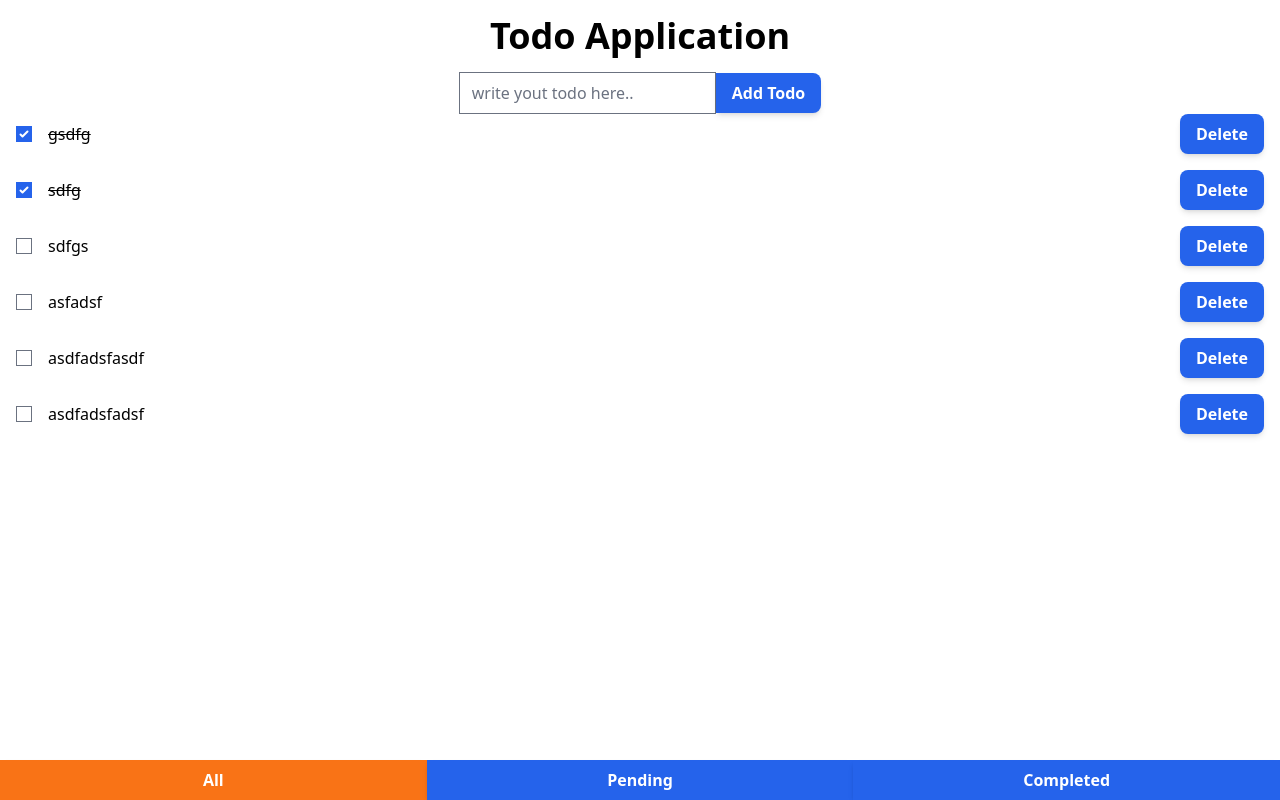
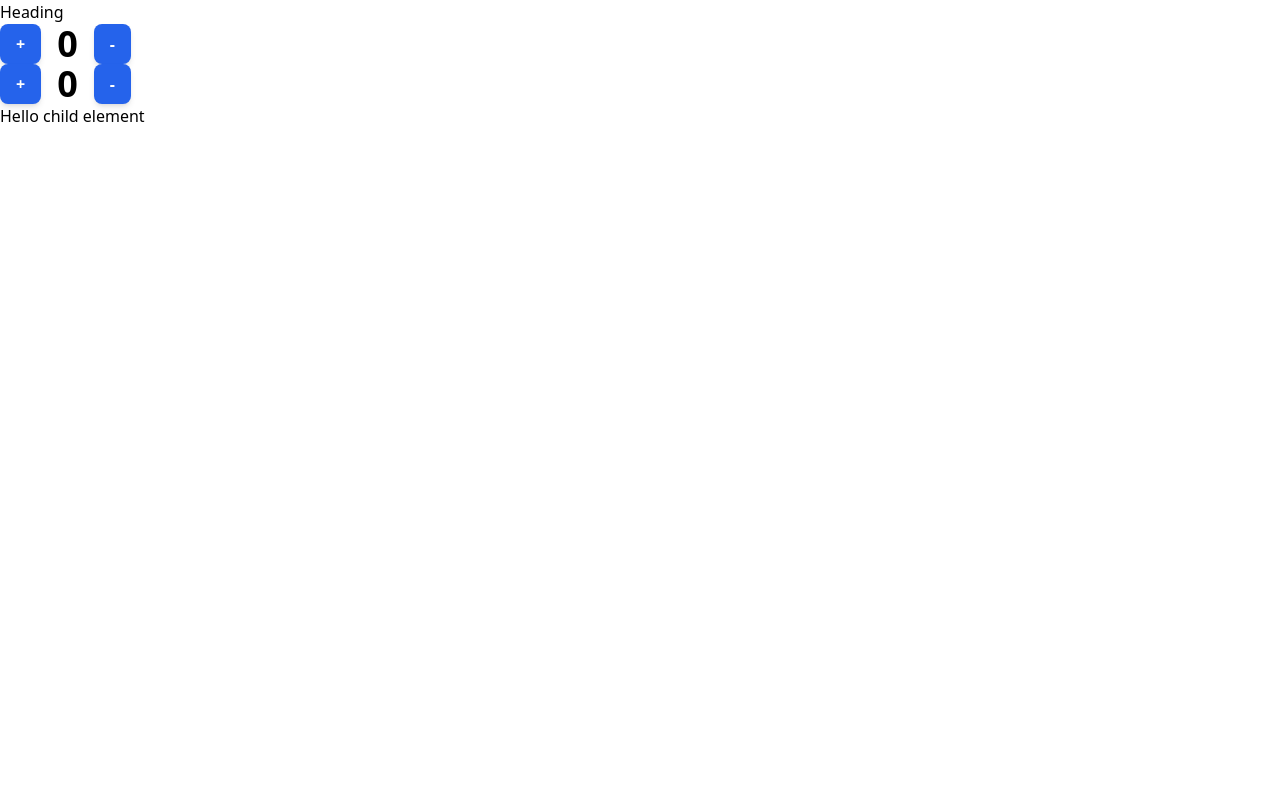
Before and after one commit to the-special-character/deloitte_react, a React app: page / in a window 1280 px wide. Built offline with nearby package versions, Linux system fonts and the light colour scheme; data requests are answered from the project's data file.

Commit message:
started with hooks

```diff
--- a/src/app.tsx
+++ b/src/app.tsx
@@ -1,20 +1,85 @@
-import React, { Component, createRef } from 'react';
-import ErrorBlock from './component/errorBlock';
-import Todo from './container/todo';
+import React, { useState, useEffect, useRef } from 'react';
+import useCounter from './hooks/useCounter';
 
-// Props are immutable
-// Function Component
-type State = {};
+const Child = () => {
+  useEffect(() => {
+    const mouseMove = () => {
+      console.log('mouse move');
+    };
+
+    document.addEventListener('mousemove', mouseMove);
+
+    const interval = setInterval(() => {
+      console.log('interval');
+    }, 1000);
+
+    // componetWillUnmount
+    return () => {
+      document.removeEventListener('mousemove', mouseMove);
+      clearInterval(interval);
+    };
+  }, []);
+
+  return <p>Hello child element</p>;
+};
 
 type Props = {};
-class App extends Component<Props, State> {
-  render(): React.ReactNode {
-    return (
-      <ErrorBlock>
-        <Todo />
-      </ErrorBlock>
-    );
-  }
+
+function App({}: Props) {
+  const { counter, increment, decrement } = useCounter();
+  const {
+    counter: value,
+    increment: incrementValue,
+    decrement: decrementValue,
+  } = useCounter();
+  // const [hasMounted, setHasMounted] = useState(false);
+
+  const h1Ref = useRef<HTMLHeadingElement>(null);
+  const hasMounted = useRef<boolean>(false);
+
+  // ComponentDidMount
+  // ComponentDidUpdate
+  useEffect(() => {
+    if (hasMounted.current) {
+      // const h1 = h1Ref.current;
+      // console.log(h1);
+      console.log('use Effect with value');
+    }
+  }, [value]);
+
+  // ComponentDidMount
+  useEffect(() => {
+    // const h1 = h1Ref.current;
+    // console.log(h1);
+    console.log('use Effect');
+    hasMounted.current = true;
+    // setHasMounted(true);
+  }, []);
+
+  return (
+    <>
+      <h1 ref={h1Ref}>Heading</h1>
+      <div className="flex">
+        <button type="button" className="btn" onClick={increment}>
+          +
+        </button>
+        <p className="font-semibold text-4xl px-4">{counter}</p>
+        <button type="button" className="btn" onClick={decrement}>
+          -
+        </button>
+      </div>
+      <div className="flex">
+        <button type="button" className="btn" onClick={incrementValue}>
+          +
+        </button>
+        <p className="font-semibold text-4xl px-4">{value}</p>
+        <button type="button" className="btn" onClick={decrementValue}>
+          -
+        </button>
+      </div>
+      {counter < 5 && <Child />}
+    </>
+  );
 }
 
 export default App;
--- /dev/null
+++ b/src/hooks/useCounter.ts
@@ -0,0 +1,21 @@
+import { useState } from 'react';
+
+const useCounter = () => {
+  const [counter, setCounter] = useState(0);
+
+  const increment = () => {
+    setCounter((val) => val + 1);
+  };
+
+  const decrement = () => {
+    setCounter((val) => val - 1);
+  };
+
+  return {
+    counter,
+    increment,
+    decrement,
+  };
+};
+
+export default useCounter;
```
